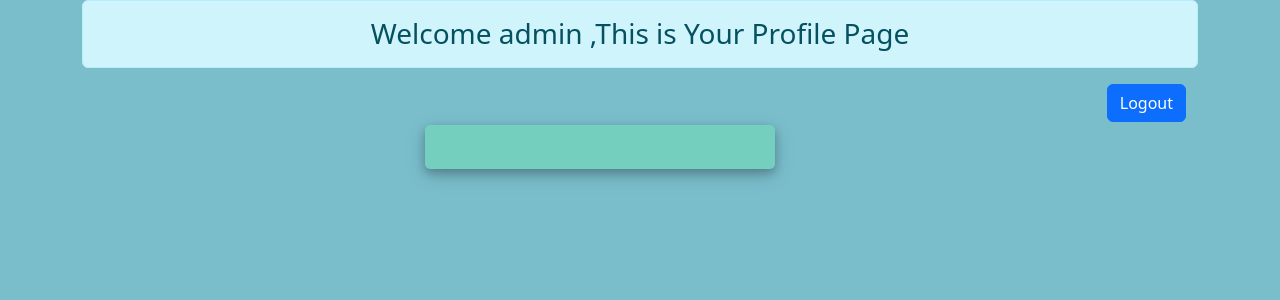
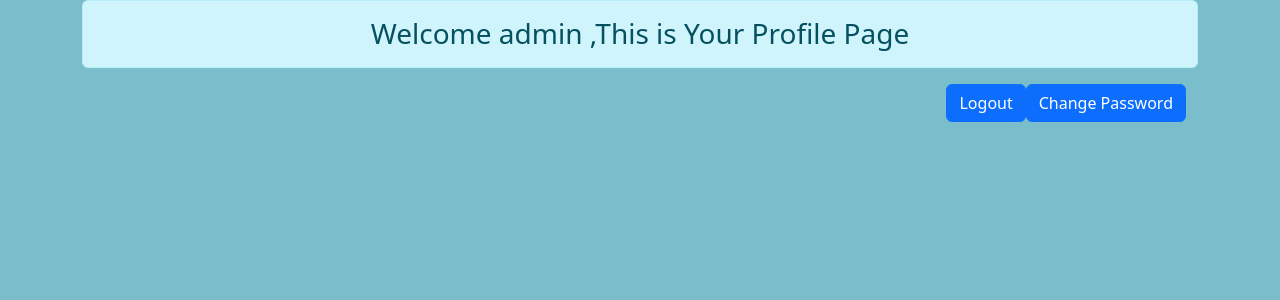
Before and after one commit to SumitDB/Login_reg2, a Django app: page /profile/ in a window 1280 px wide. Shown: the part 56-356 px from the top of the page. Run offline with Django 4.2, Linux system fonts and the light colour scheme; a user stored in the database is signed in; some libraries are stand-ins or nearby versions.

Commit message:
password_change

```diff
--- a/login_reg/login_reg/urls.py
+++ b/login_reg/login_reg/urls.py
@@ -24,4 +24,5 @@ urlpatterns = [
     path('login/', views.User_login, name='login'),
     path('profile/', views.User_profile, name='profile'),
     path('logout/', views.User_logout, name='logout'),
+    path('changepass',views.user_change_pass, name='changepass')
 ]
--- a/login_reg/reg/templates/reg/logout.html
+++ b/login_reg/reg/templates/reg/logout.html
@@ -13,6 +13,7 @@
         </small>
         {% endfor %}
         {% endif %}
+        <a href="{% url 'changepass' %}">Chnage Password</a>
         <a href="{% url 'login' %}" class="btn btn-primary">Login</a>
         <a href="{% url 'signup' %}" class="btn btn-primary">Signup</a>
     </div>
--- a/login_reg/reg/templates/reg/profile.html
+++ b/login_reg/reg/templates/reg/profile.html
@@ -14,15 +14,9 @@
         </div>
         {% endfor %}
         {% endif %}
+        <a href="{% url 'changepass' %}" class="btn btn-primary float-right ">Change Password</a>
         <a href="{% url 'logout' %}" class="btn btn-primary float-right">Logout</a>
             <div class="d-flex justify-content-center h-100">
-                <div class="user_card">
-                    <div class="d-flex justify-content-center ">
-
-                    </div>
-                    <div class="mt-4">
-                    </div>
-                </div>
             </div>
         </div>
 
--- a/login_reg/reg/views.py
+++ b/login_reg/reg/views.py
@@ -3,8 +3,8 @@ from django.http import HttpResponseRedirect
 from django.shortcuts import render
 from .forms import SignUpForm
 from django.contrib import messages
-from django.contrib.auth.forms import AuthenticationForm
-from django.contrib.auth import authenticate, login, logout
+from django.contrib.auth.forms import AuthenticationForm , PasswordChangeForm
+from django.contrib.auth import authenticate, login, logout, update_session_auth_hash
 # Create your views here.
 def Sign_up(request):
     if request.method == 'POST':
@@ -46,3 +46,18 @@ def User_profile(request):
 def User_logout(request):
     logout(request)
     return HttpResponseRedirect('/login/')
+
+def user_change_pass(request):
+    if request.user.is_authenticated:
+        if request.method == "POST":
+            fm = PasswordChangeForm(user=request.user, data = request.POST)
+            if fm.is_valid():
+                fm.save()
+                update_session_auth_hash(request, fm.user)
+                messages.success(request, 'Password Changed Successfully')
+                return HttpResponseRedirect('/profile/')
+        else:
+            fm = PasswordChangeForm(user=request.user)
+        return render(request, 'reg/changepass.html', {'form':fm})
+    else:
+        return HttpResponseRedirect('/login/')
```
Also changed, not shown: login_reg/reg/templates/reg/changepass.html (added, +24 -0 lines), login_reg/db.sqlite3.
